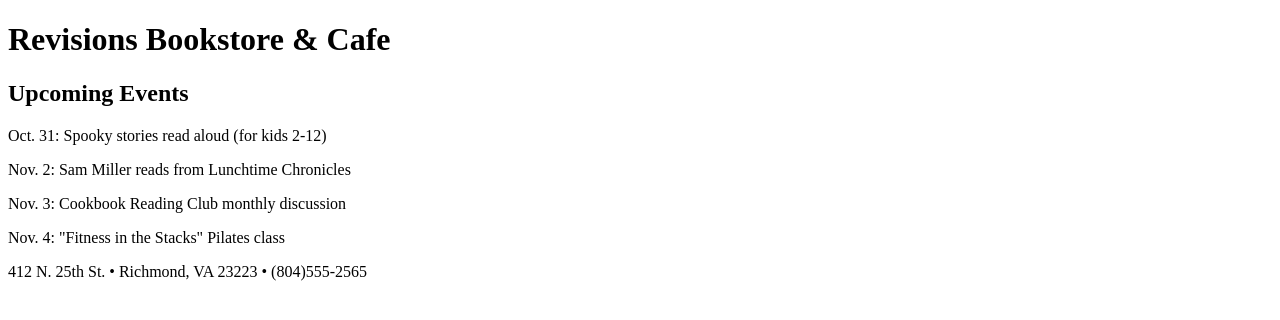
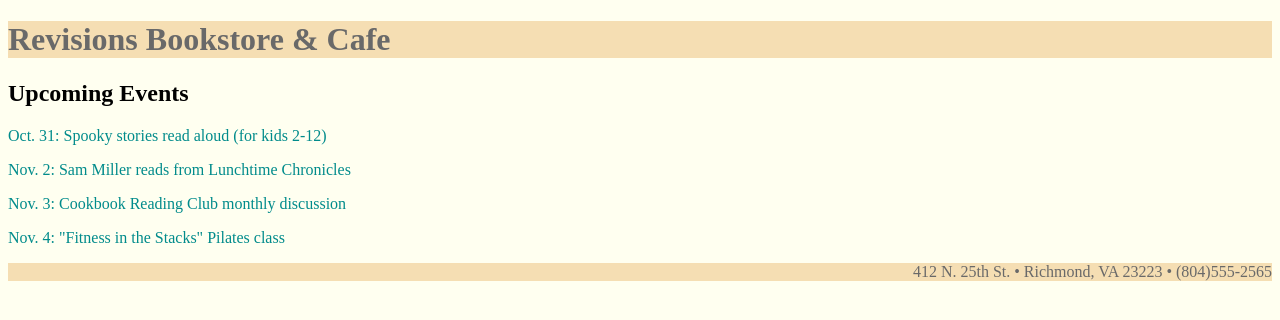
Before and after one commit to KeithTeoHongWei/Repository, a plain HTML site: page index.html in a window 1280 px wide. Drawn offline with Linux system fonts and the light colour scheme.

Commit message:
WOW FINALLY I FOUND MY MISTAKE

```diff
--- a/index.html
+++ b/index.html
@@ -12,7 +12,7 @@
         -->
         <meta charset="utf-8">
         <script src="modernizr.custom.62074.js"></script>
-        <link rel="stlyesheet" href="styles.css">
+        <link rel="stylesheet" type="text/css" href="styles.css" />
     </head>
     <body>
         <h1>Revisions Bookstore &amp; Cafe</h1>
```
